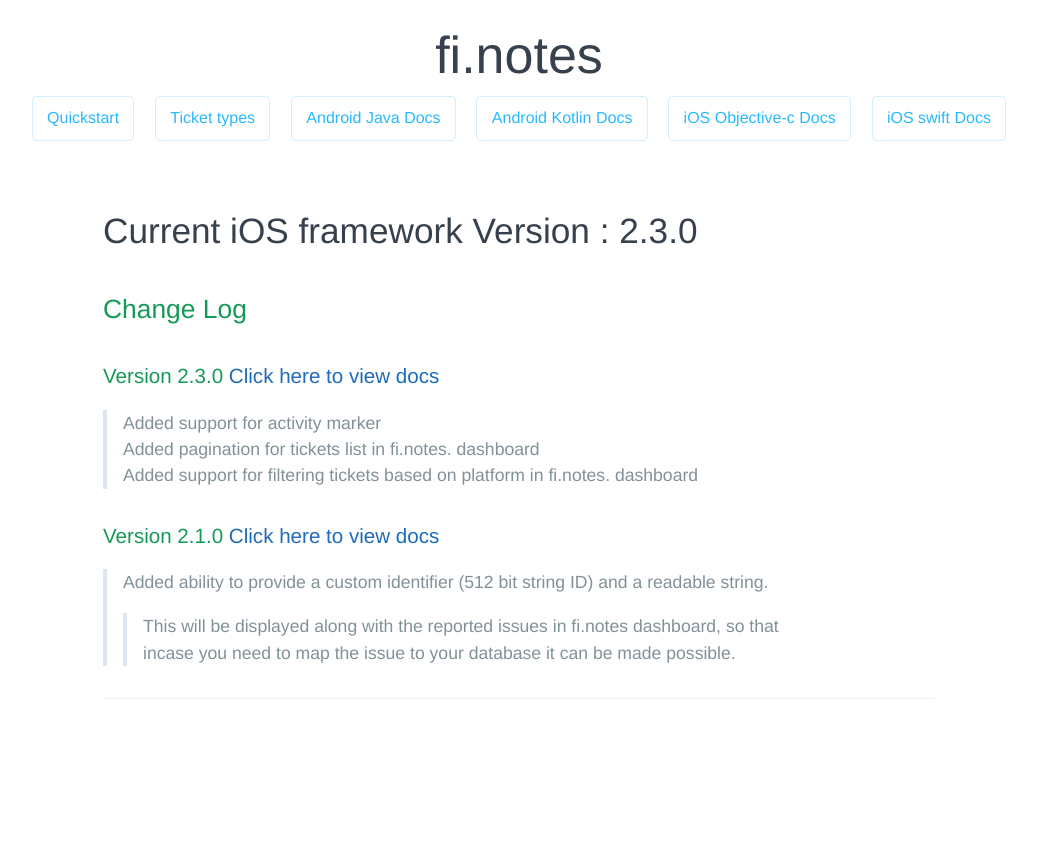
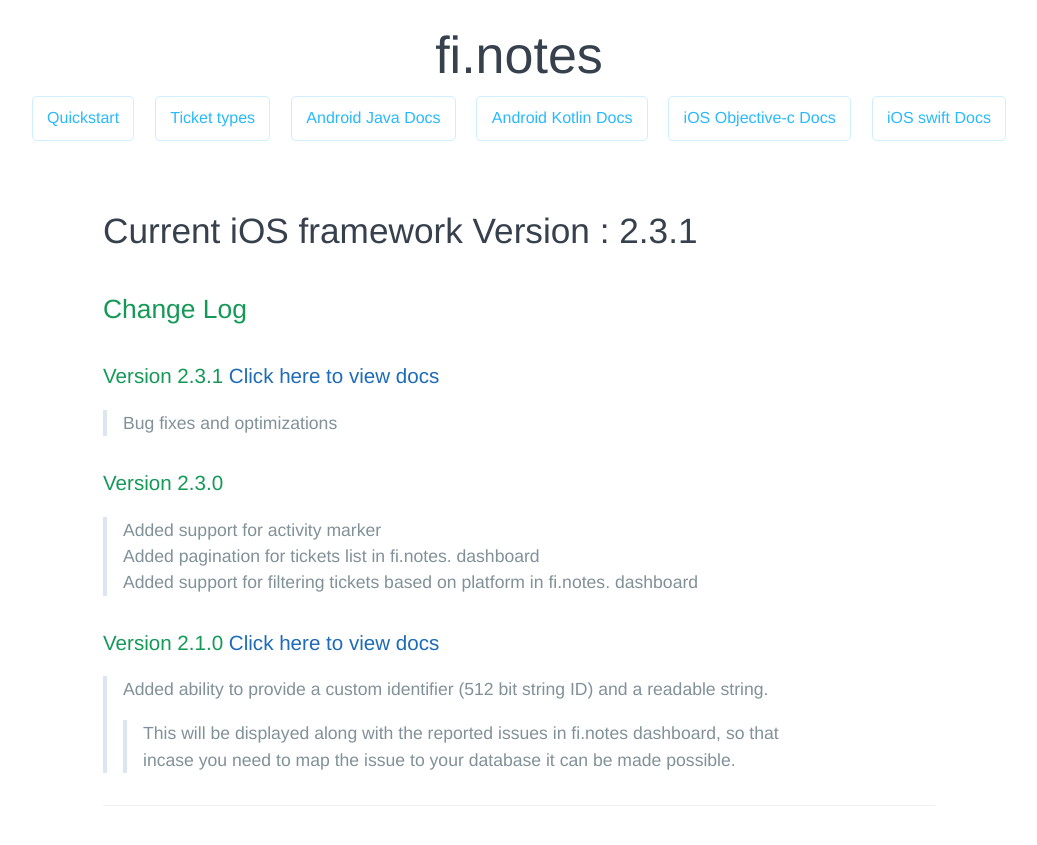
Before and after one commit to finotes/finotes.github.io, a Jekyll site: the page built from _posts/2018-01-22-objc-change-log.md, in a window 1280 px wide. Shown: the top 845 px of the page, without its empty margins (121-1158 px from the left). Built offline with Jekyll 4.4.1, drawn with Linux system fonts in a browser that asks for light colours; some web fonts are replaced; our own code applies the rules of GitHub Pages for plain Markdown files.

Commit message:
Update 2018-01-22-objc-change-log.md

```diff
--- a/_posts/2018-01-22-objc-change-log.md
+++ b/_posts/2018-01-22-objc-change-log.md
@@ -1,10 +1,13 @@
 
 
-# Current iOS framework Version : 2.3.0
+# Current iOS framework Version : 2.3.1
 
 ## Change Log
 
-### Version 2.3.0 [Click here to view docs](https://finotes.github.io/2018/02/02/objc-docs)
+### Version 2.3.1 [Click here to view docs](https://finotes.github.io/2018/02/02/objc-docs)
+> Bug fixes and optimizations
+
+### Version 2.3.0
 > Added support for activity marker
 > Added pagination for tickets list in fi.notes. dashboard
 > Added support for filtering tickets based on platform in fi.notes. dashboard
```
